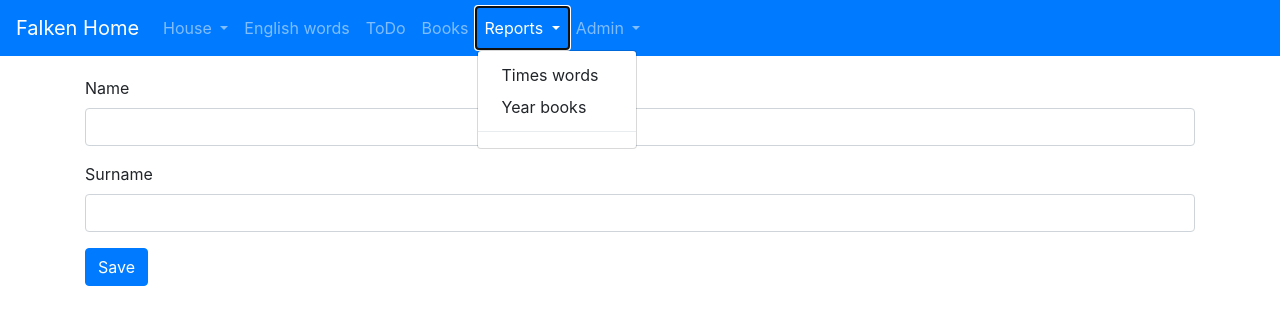
After one commit to falken20/falken_utils, a Django app: page /books/new_author/ in a window 1280 px wide, after a click on "Reports". The commit adds this page. Shown: the top 325 px of the page. Run offline with Django 3.2, Linux system fonts and the light colour scheme; some libraries are stand-ins or nearby versions.

Commit message:
Books and authors admin forms

```diff
--- a/app_books/urls.py
+++ b/app_books/urls.py
@@ -3,6 +3,10 @@ from django.urls import path
 from . import views
 
 urlpatterns = [
-    path('new_book/', views.books_form, name='new_book'),
-    path('add_book/', views.add_book, name='add_book'),
+    path('', views.books_view, name='books_view'),
+    path('new_book/', views.books_form, name='form_new_book'),
+    path('add_book/', views.add_book, name='create_new_book'),
+
+    path('new_author/', views.authors_form, name='form_new_author'),
+    path('add_author/', views.add_author, name='create_new_author'),
 ]
--- a/app_books/views.py
+++ b/app_books/views.py
@@ -45,3 +45,31 @@ def add_book(request):
     logging.info(f'{os.getenv("ID_LOG", "")} Book "{request.POST["title"]}" successfully saved in the DB')
 
     return HttpResponseRedirect('/books/')
+
+
+def authors_form(request):
+    """ Show the form for adding authors """
+
+    logging.info(f'{os.getenv("ID_LOG", "")} Showing the authors form')
+
+    template_name = 'books/authors_form.html'
+
+    # If it comes for adding another author (add_author)
+    message = ''
+    if request.GET.get('status', None) == 'OK':
+        message = 'Author successfully saved!!'
+
+    return render(request, template_name, {'message': message})
+
+
+def add_author(request):
+    """ Insert a new author in the DB """
+
+    logging.info(f'{os.getenv("ID_LOG", "")} Starting to add a author in the DB')
+
+    AuthorItem(author_name=request.POST['author_name'],
+               author_surname=request.POST['author_surname']).save()
+
+    logging.info(f'{os.getenv("ID_LOG", "")} Author successfully saved in the DB')
+
+    return HttpResponseRedirect('/books/new_author?status=OK')
--- a/templates/base.html
+++ b/templates/base.html
@@ -51,7 +51,18 @@
           </li>
 
           <li class="nav-item dropdown">
-            <a class="nav-link dropdown-toggle" href="#" id="navbarDropdownUtils" role="button" data-toggle="dropdown" aria-haspopup="true" aria-expanded="false">
+            <a class="nav-link dropdown-toggle" href="#" id="reports" role="button" data-toggle="dropdown" aria-haspopup="true" aria-expanded="false">
+              Reports
+            </a>
+            <div class="dropdown-menu" aria-labelledby="navbarDropdown">
+              <a class="dropdown-item" href="">Times words</a>
+              <a class="dropdown-item" href="">Year books</a>
+              <div class="dropdown-divider"></div>
+            </div>
+          </li>
+
+          <li class="nav-item dropdown">
+            <a class="nav-link dropdown-toggle" href="#" id="admin" role="button" data-toggle="dropdown" aria-haspopup="true" aria-expanded="false">
               Admin
             </a>
             <div class="dropdown-menu" aria-labelledby="navbarDropdown">
@@ -59,7 +70,7 @@
               <a class="dropdown-item" href="">English words</a>
               <a class="dropdown-item" href="">English words types</a>
               <div class="dropdown-divider"></div>
-              <a class="dropdown-item" href="">Authors</a>
+              <a class="dropdown-item" href="/books/new_author">Authors</a>
               <a class="dropdown-item" href="/books/new_book">Books</a>
               <div class="dropdown-divider"></div>
               <a class="dropdown-item" href="">About Falken Home</a>
--- /dev/null
+++ b/templates/books/authors_form.html
@@ -0,0 +1,25 @@
+{% extends 'base.html' %}
+
+{% block content %}
+
+{% load static %}
+
+<div class="container" style="margin-top:20px;">
+
+    <form action="/books/add_author/" method="POST"> {% csrf_token %}
+      <div class="form-group">
+        <label for="author_name">Name</label>
+        <input type="text" class="form-control" name="author_name" id="author_name" maxlength="30" required>
+      </div>
+      <div class="form-group">
+        <label for="author_surname">Surname</label>
+        <input type="text" class="form-control" id="author_surname" name="author_surname" maxlength="60">
+      </div>
+      <button type="submit" class="btn btn-primary">Save</button>
+    </form>
+
+    <label style="color: green; margin-top:20px">{{ message }} </label>
+
+</div>
+
+{% endblock content %}
--- a/templates/books/books.html
+++ b/templates/books/books.html
@@ -19,7 +19,7 @@
         <tbody>
         {% for element in books %}
 
-            <tr>
+            <tr style="font-size:smaller;">
                 <td> {{ element.book_year }} </td>
                 <td> {{ element.book_title }} </td>
                 <td> {{ element.book_author }} </td>
```
Also changed, not shown: app_todo/templates/todo/todo.html (+8 -9 lines).
